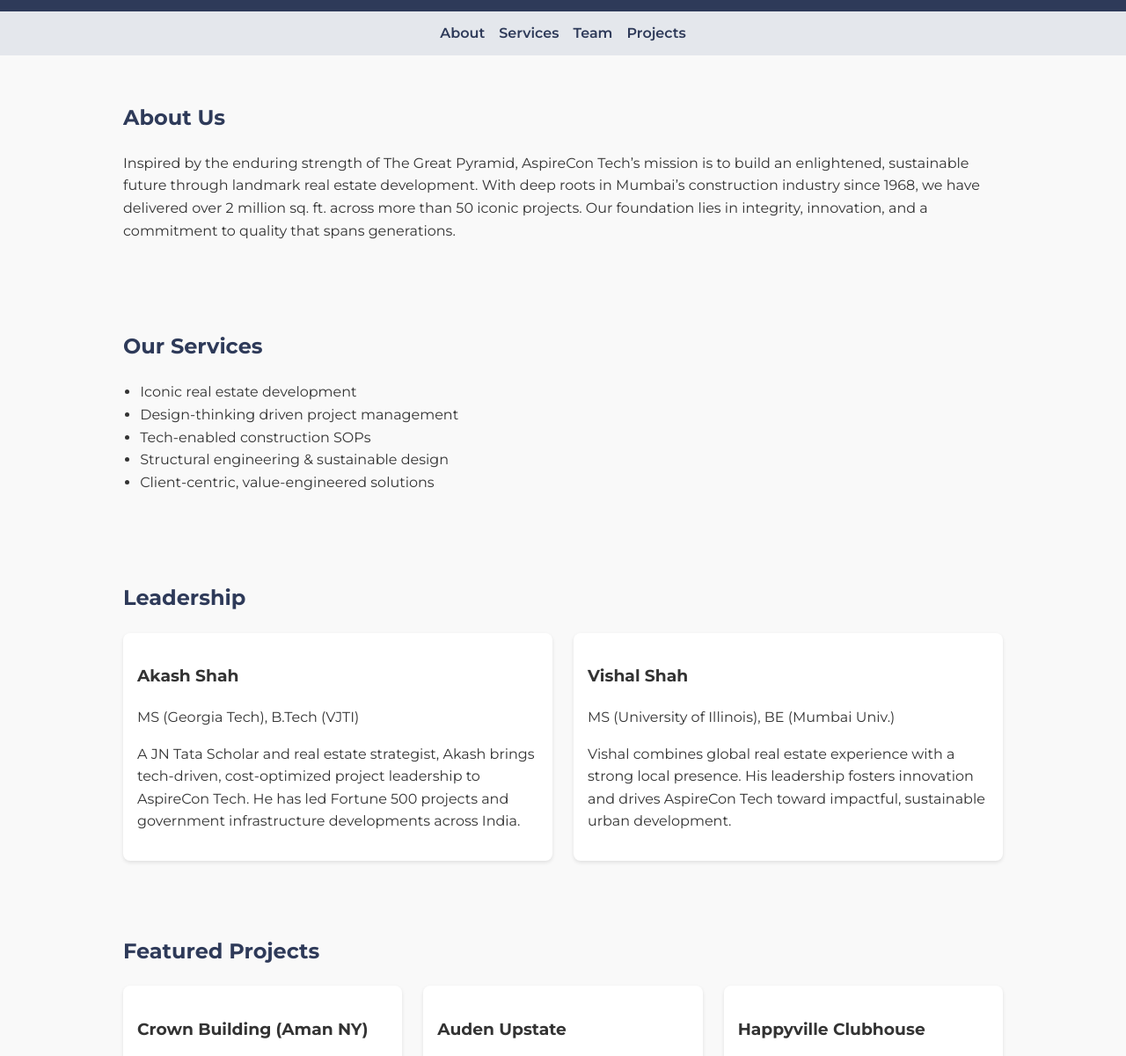
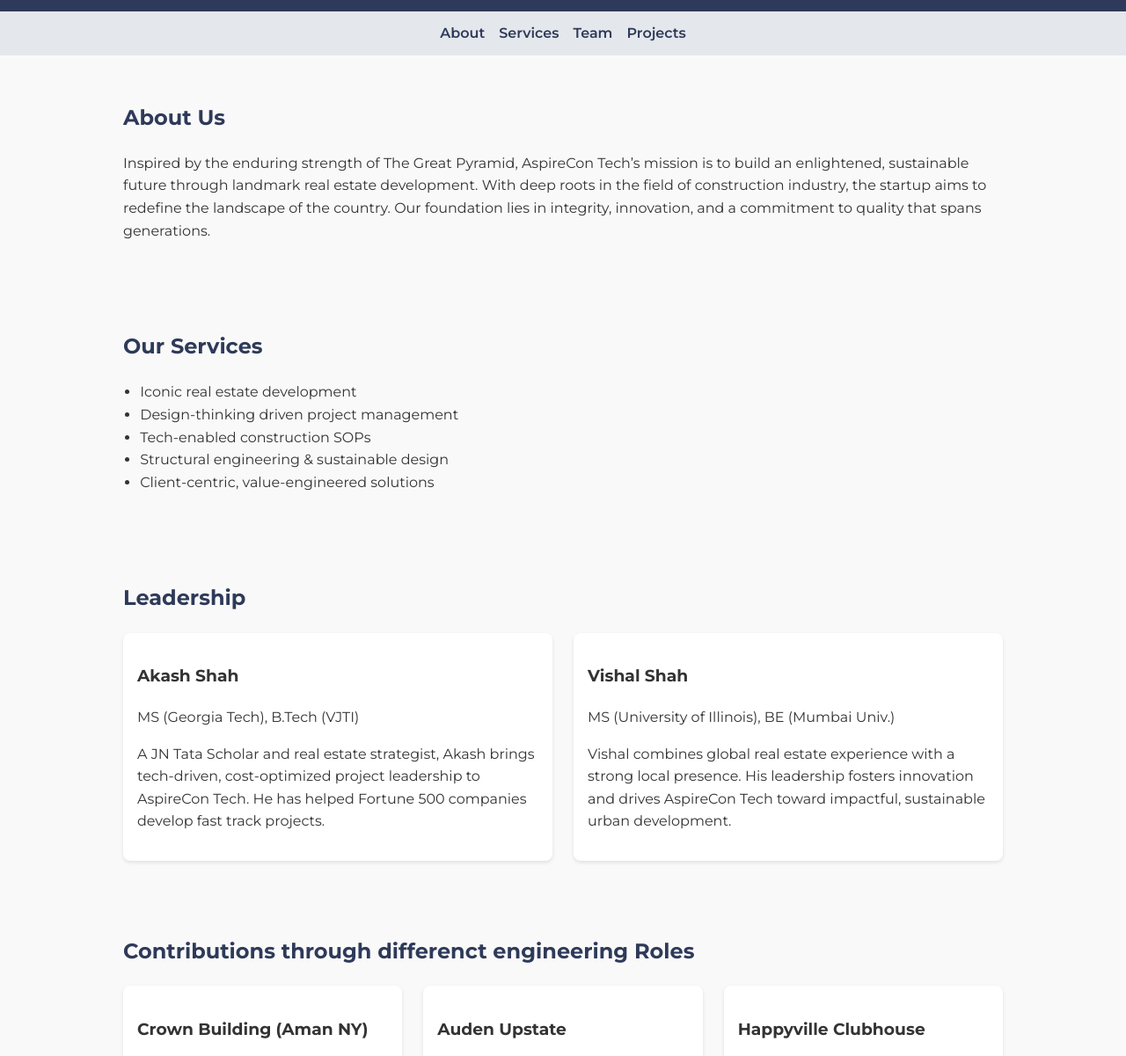
Before and after one commit to Aspirecon/aspirecontech.github.io, a plain HTML site: page index.html in a window 1280 px wide. Shown: the part 79-1280 px from the top of the page at 88% size. Drawn offline with Linux system fonts and the light colour scheme.

Commit message:
Update index.html

```diff
--- a/index.html
+++ b/index.html
@@ -114,7 +114,7 @@
 
   <section id="about">
     <h2>About Us</h2>
-    <p>Inspired by the enduring strength of The Great Pyramid, AspireCon Tech’s mission is to build an enlightened, sustainable future through landmark real estate development. With deep roots in Mumbai’s construction industry since 1968, we have delivered over 2 million sq. ft. across more than 50 iconic projects. Our foundation lies in integrity, innovation, and a commitment to quality that spans generations.</p>
+    <p>Inspired by the enduring strength of The Great Pyramid, AspireCon Tech’s mission is to build an enlightened, sustainable future through landmark real estate development. With deep roots in the field of construction industry, the startup aims to redefine the landscape of the country. Our foundation lies in integrity, innovation, and a commitment to quality that spans generations.</p>
   </section>
 
   <section id="services">
@@ -134,7 +134,7 @@
       <div class="card">
         <h3>Akash Shah</h3>
         <p>MS (Georgia Tech), B.Tech (VJTI)</p>
-        <p>A JN Tata Scholar and real estate strategist, Akash brings tech-driven, cost-optimized project leadership to AspireCon Tech. He has led Fortune 500 projects and government infrastructure developments across India.</p>
+        <p>A JN Tata Scholar and real estate strategist, Akash brings tech-driven, cost-optimized project leadership to AspireCon Tech. He has helped Fortune 500 companies develop fast track projects.</p>
       </div>
       <div class="card">
         <h3>Vishal Shah</h3>
@@ -145,7 +145,7 @@
   </section>
 
   <section id="gallery">
-    <h2>Featured Projects</h2>
+    <h2>Contributions through differenct engineering Roles</h2>
     <div class="gallery-grid">
       <div class="card">
         <h3>Crown Building (Aman NY)</h3>
```
